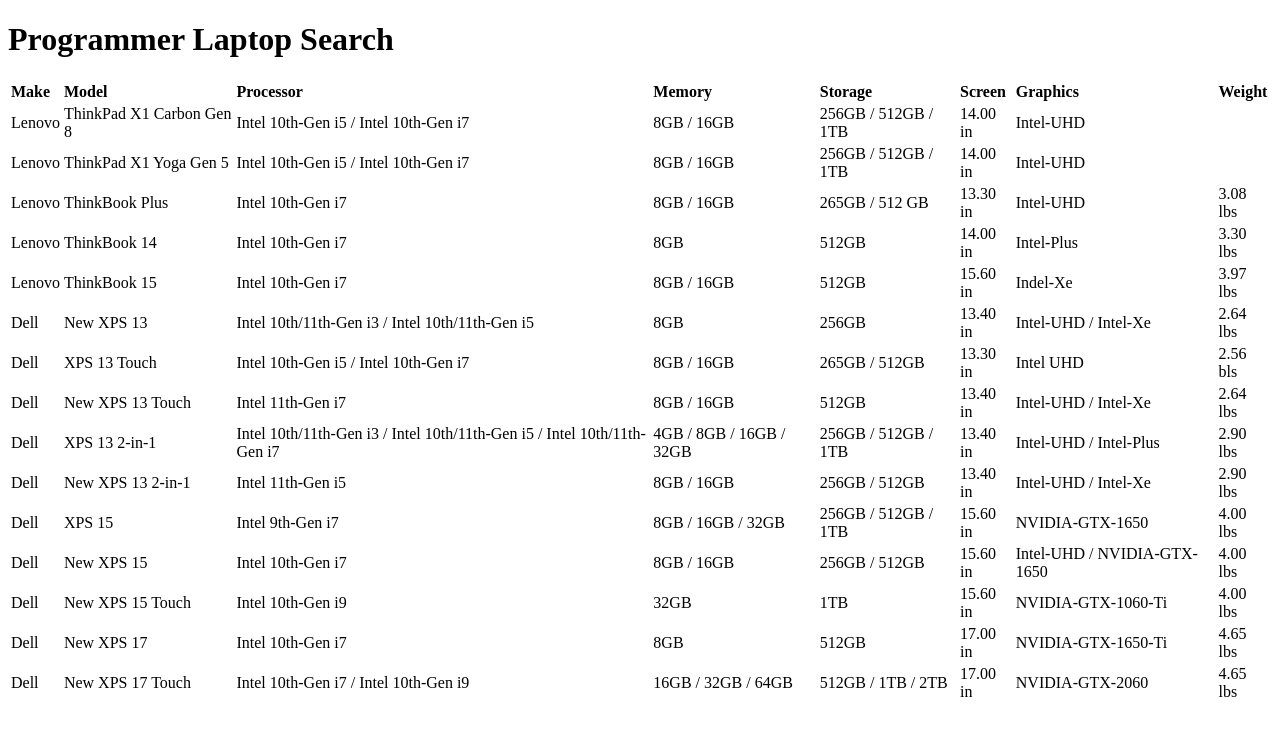
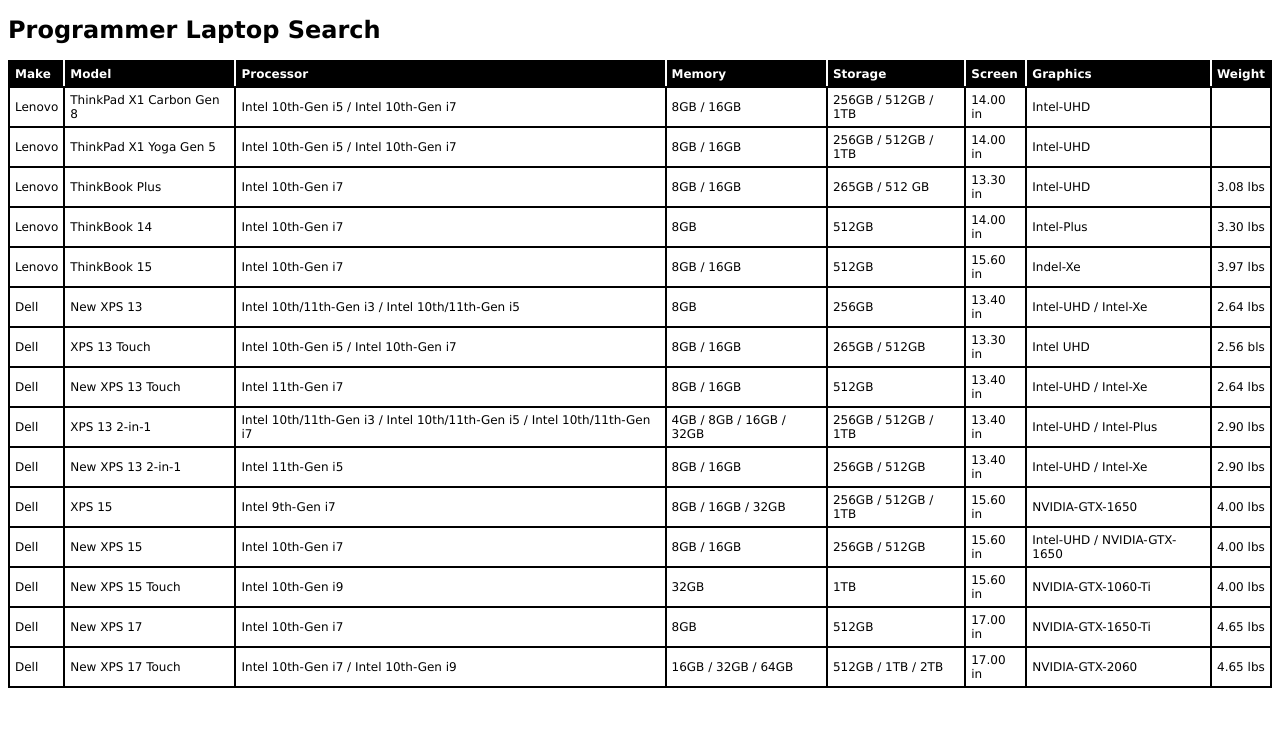
Before and after one commit to brainary/laptop-search, a Jekyll site: the page built from index.html, in a window 1280 px wide. Shown: the top 736 px of the page. Built offline with Jekyll 4.4.1, drawn with Linux system fonts in a browser that asks for light colours.

Commit message:
Styling table

```diff
--- a/css/style.css
+++ b/css/style.css
@@ -1,3 +1,25 @@
+body {
+  background: #fff;
+  font-family: verdana;
+  font-size: 12px;
+}
+
+table, td, th {
+  border: 2px #000 solid;
+  border-collapse: collapse;
+}
+
 th {
-  text-align:left
+  text-align: left;
+  background: #000;
+  color: #fff;
+  border-right: 2px #fff solid;
 }
+
+th:last-child {
+  border-right: 2px #000 solid;
+}
+
+th, td {
+  padding: 5px;
+}
```
